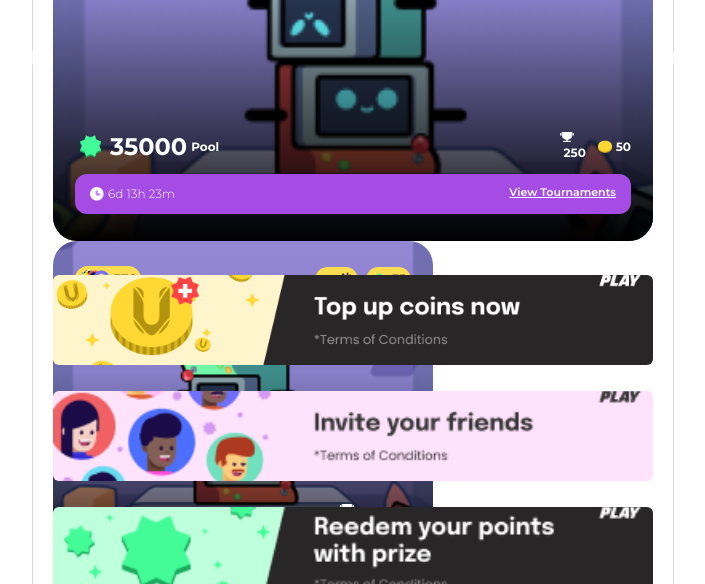
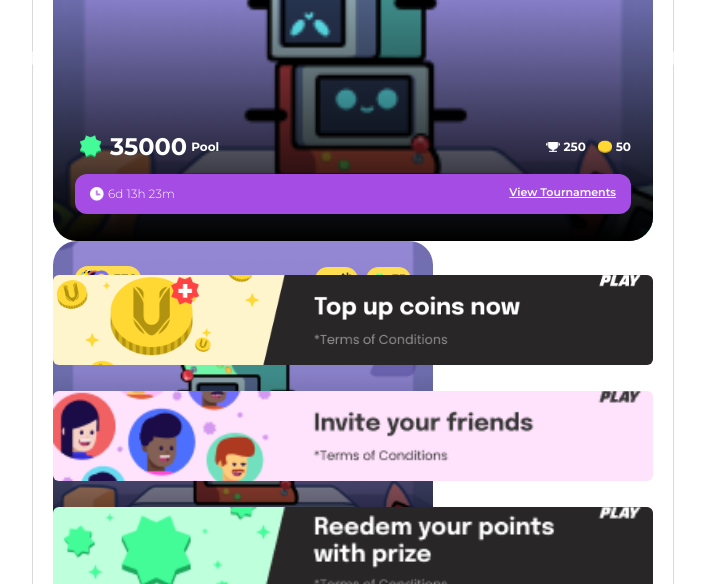
Before and after one commit to ebennaga/mini-games, a Next.js app: page /home in a window 1280 px wide. Shown: the part 1020-1604 px from the top of the page, without its empty margins (287-992 px from the left). Built offline with nearby package versions, Linux system fonts and the light colour scheme.

Commit message:
Update index.tsx

```diff
--- a/containers/Home/index.tsx
+++ b/containers/Home/index.tsx
@@ -167,7 +167,7 @@ const HomeContainer = () => {
                                             </Typography>
                                         </Box>
                                         <Box sx={{ color: '#fff', display: 'flex', alignItems: 'center' }}>
-                                            <Box>
+                                            <Box sx={{ display: 'flex', alignItems: 'center' }}>
                                                 <img src='/icons/trophy.png' width='14px' height='10px' alt='trophy' />
                                                 <Typography
                                                     component='span'
```
